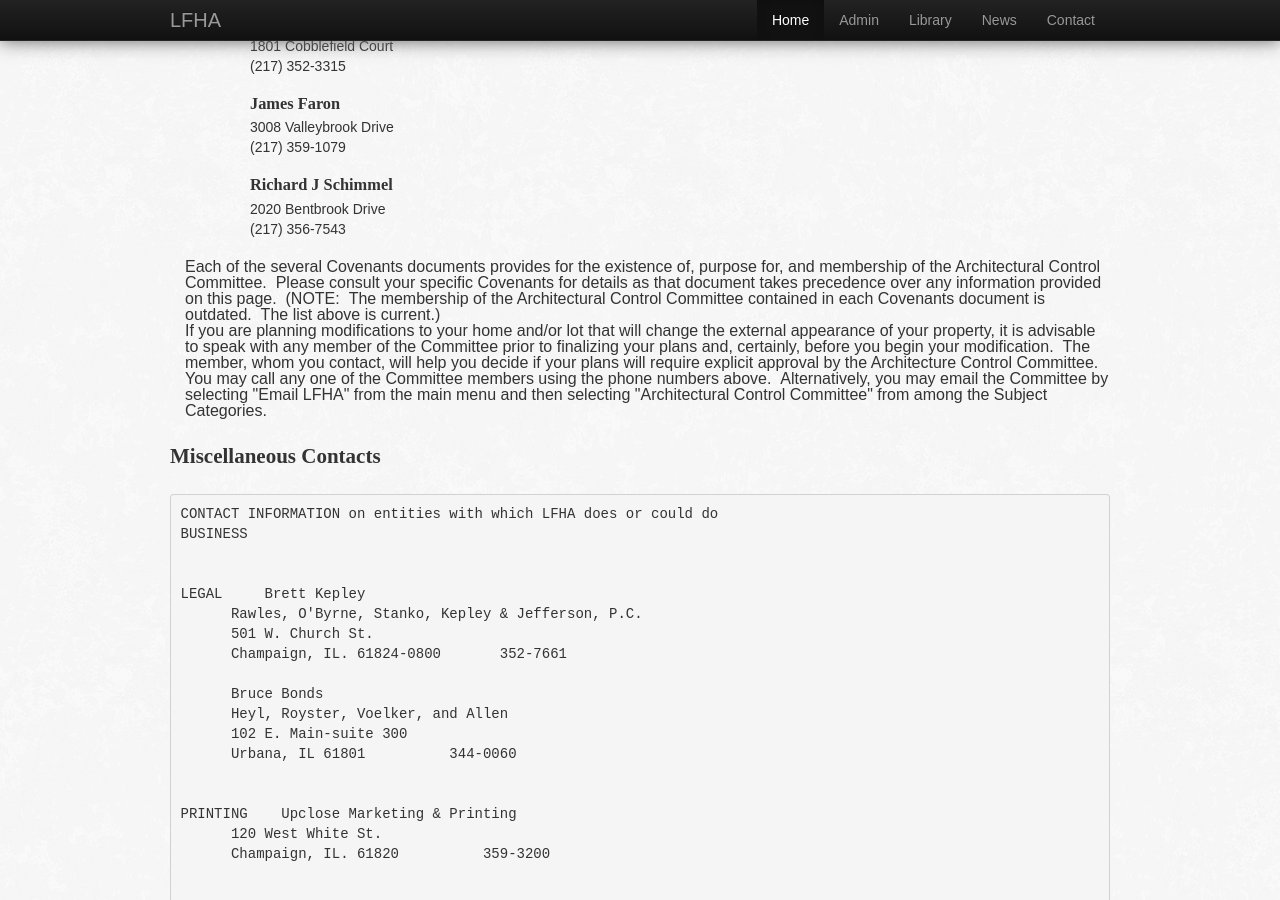
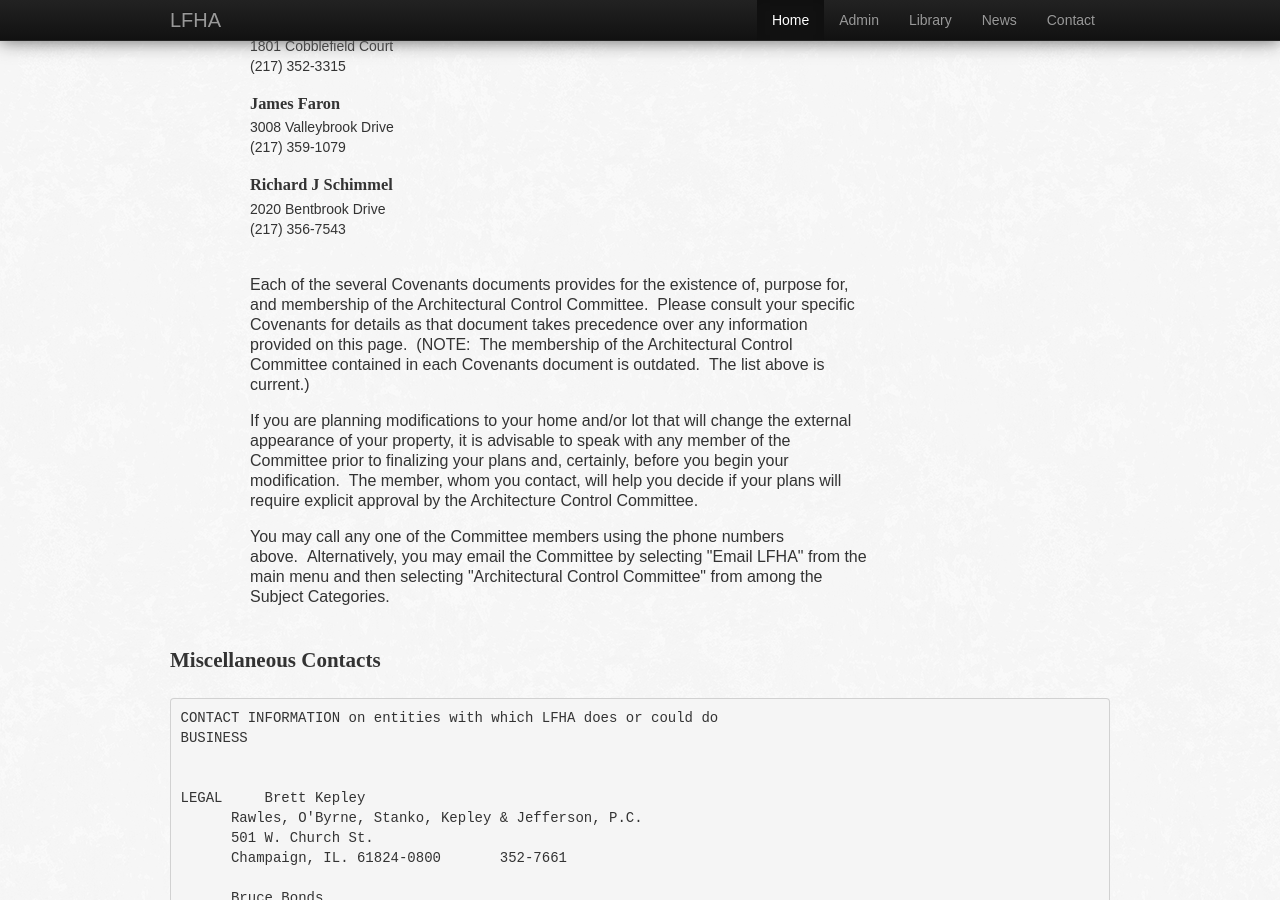
Before and after one commit to LincolnShireFields/lincolnshirefields.github.io, a Jekyll site: the page built from contact.html, in a window 1280 px wide and 900 px high, scrolled down 1170 px. Built offline with Jekyll 4.4.1, drawn with Linux system fonts in a browser that asks for light colours; nearby versions of some CDN libraries; some web fonts are replaced; Markdown is read by kramdown in place of the engine named in the settings.

Commit message:
Contact page: Arch paragraph layout

```diff
--- a/contact.html
+++ b/contact.html
@@ -81,6 +81,10 @@ tagline: Contact information for the HOA. <a href="/contact.html#closing">Reques
     </div>
   </div>
 
+</div>
+
+<div class="row">
+  <div class="offset1 span8">
 <p>Each of the several Covenants documents provides for the existence
 of, purpose for, and membership of the Architectural Control
 Committee.  Please consult your specific Covenants for details as
@@ -101,8 +105,9 @@ require explicit approval by the Architecture Control Committee.</p>
 numbers above.  Alternatively, you may email the Committee by
 selecting "Email LFHA" from the main menu and then selecting
 "Architectural Control Committee" from among the Subject Categories.</p>
+  </div>
+</div>
 
-</div>
 
 <h2>Miscellaneous Contacts</h2>
 
```
